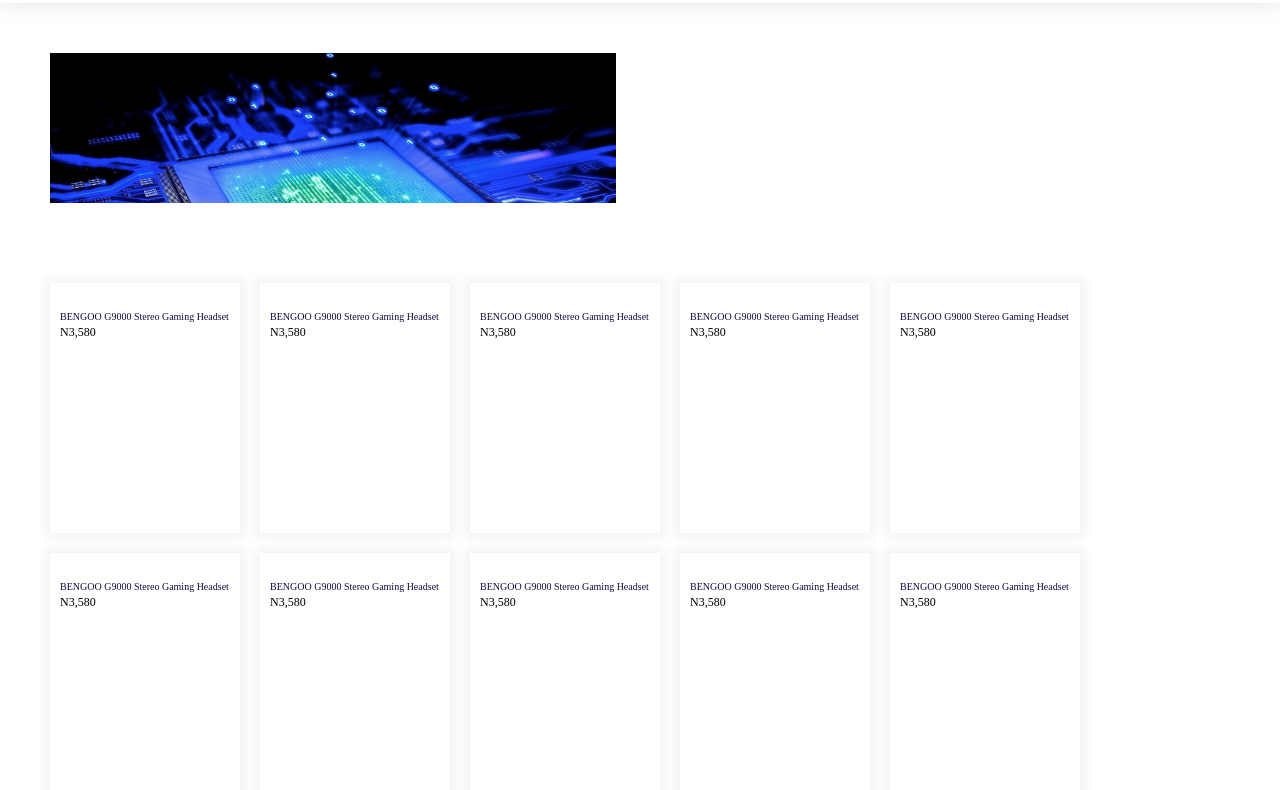
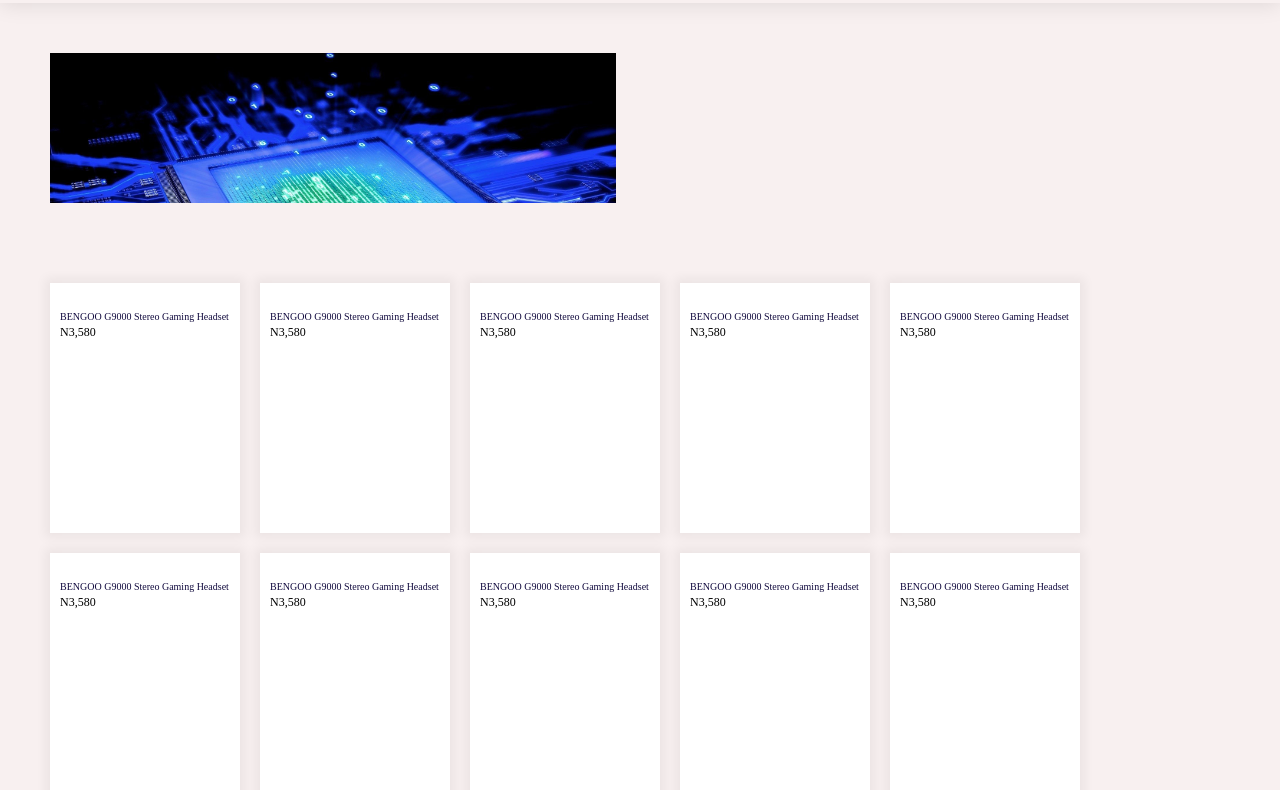
Before and after one commit to grticon/xstore, a plain HTML site: page index.html in a window 1280 px wide. Shown: the part 61-851 px from the top of the page. Drawn offline with Linux system fonts and the light colour scheme.

Commit message:
Update style.css

```diff
--- a/style.css
+++ b/style.css
@@ -4,6 +4,11 @@
     padding: 0;
     box-sizing: border-box;
     font-family: 'Poppins';
+}
+body
+{
+
+    background-color: #a5333312;
 }
 a
 {
```
